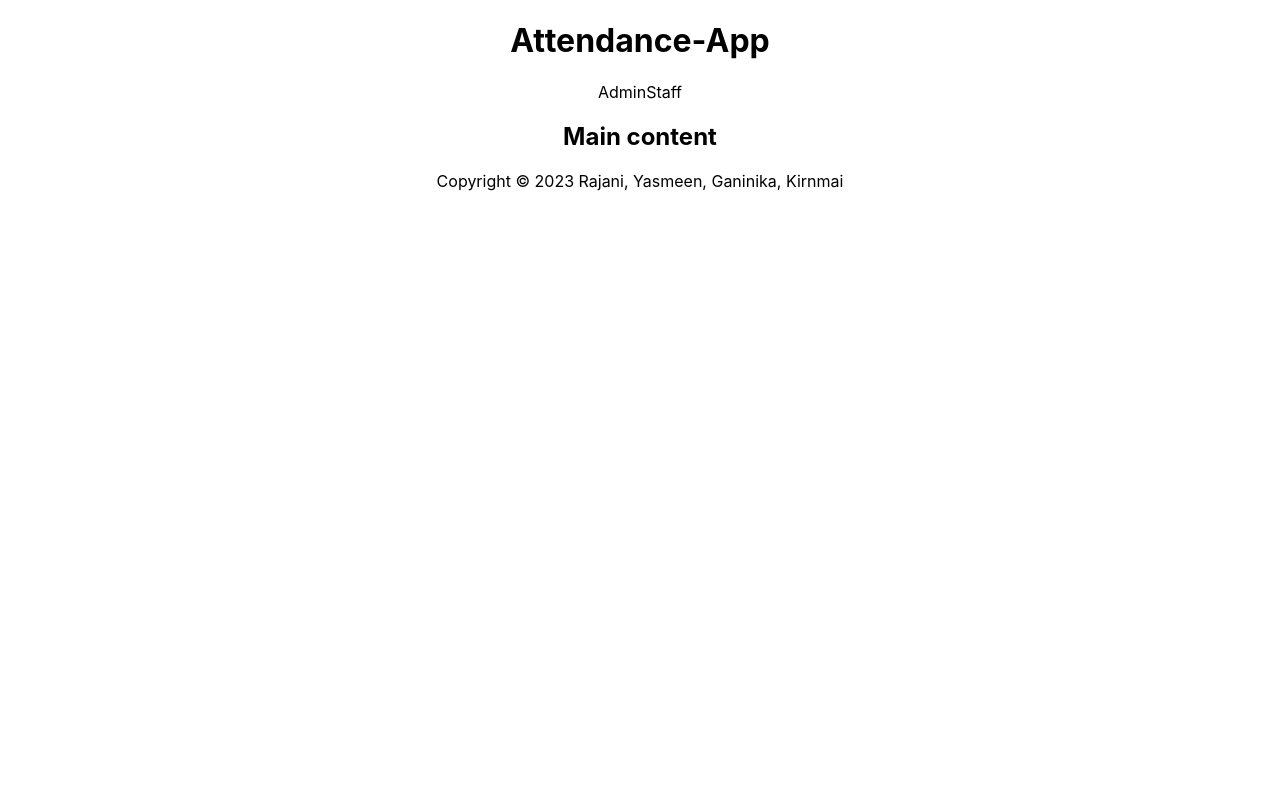
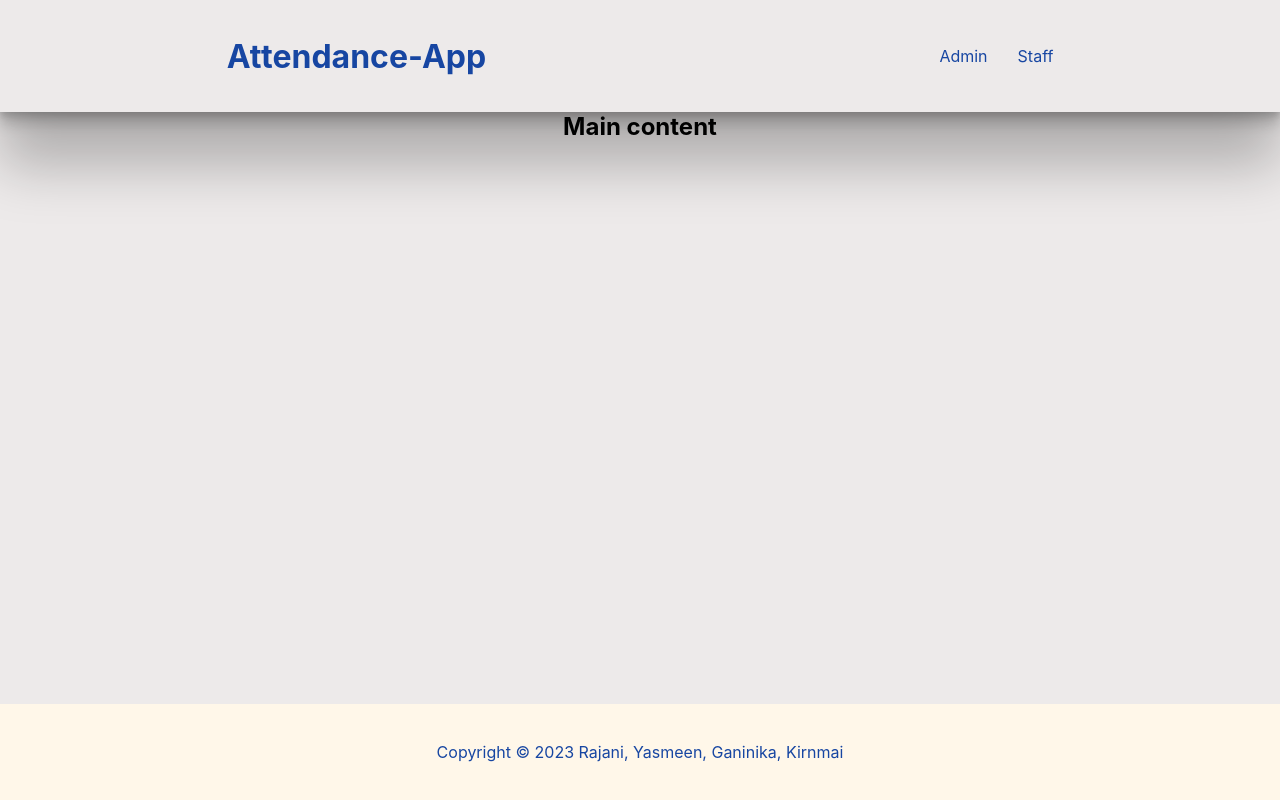
Before and after one commit to balirajani1408/attendance-webapp, a React (Create React App) app: page / in a window 1280 px wide. Built offline with nearby package versions, Linux system fonts and the light colour scheme.

Commit message:
Styling.

```diff
--- a/src/App.css
+++ b/src/App.css
@@ -1,38 +1,67 @@
+* {
+  margin: 0;
+  padding: 0;
+  box-sizing: border-box;
+  scroll-behavior: smooth;
+
+  --pd: 5px;
+  --br: 5px;
+  --gap: 5px;
+
+  --primary: #1746a2;
+  --secondary: #5f9df7;
+  --light-cement: #fff7e9;
+  --white: rgb(237, 234, 234);
+  --nav-after-back: #9ba4b5;
+  --nav-after: #d5b4b4;
+}
+body {
+  background-color: var(--white);
+  position: relative;
+  display: block;
+  max-width: 100vw;
+  margin: 0px;
+  padding: 0px;
+  overflow-x: hidden;
+}
+
 .App {
   text-align: center;
+  display: flex;
+  flex-direction: column;
 }
 
-.App-logo {
-  height: 40vmin;
-  pointer-events: none;
+.nav {
+  height: 14vh;
+  display: flex;
+  align-items: center;
+  justify-content: space-around;
+  background-color: var(--white);
+  color: var(--primary);
+  box-shadow: rgba(0, 0, 0, 0.25) 0px 54px 55px,
+    rgba(0, 0, 0, 0.12) 0px -12px 30px, rgba(0, 0, 0, 0.12) 0px 4px 6px,
+    rgba(0, 0, 0, 0.17) 0px 12px 13px, rgba(0, 0, 0, 0.09) 0px -3px 5px;
+}
+.nav-buttons {
+  display: flex;
+  align-items: center;
+  justify-content: space-around;
+  gap: calc(var(--gap) * 6);
 }
 
-@media (prefers-reduced-motion: no-preference) {
-  .App-logo {
-    animation: App-logo-spin infinite 20s linear;
-  }
+button {
+  background-color: red;
 }
 
-.App-header {
-  background-color: #282c34;
-  min-height: 100vh;
+.main {
+  height: 74vh;
+}
+
+footer {
+  height: 12vh;
   display: flex;
-  flex-direction: column;
   align-items: center;
   justify-content: center;
-  font-size: calc(10px + 2vmin);
-  color: white;
+  background-color: var(--light-cement);
+  color: var(--primary);
 }
-
-.App-link {
-  color: #61dafb;
-}
-
-@keyframes App-logo-spin {
-  from {
-    transform: rotate(0deg);
-  }
-  to {
-    transform: rotate(360deg);
-  }
-}
```
